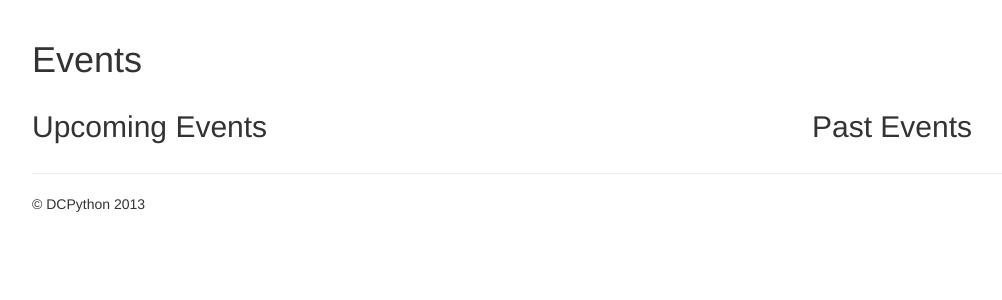
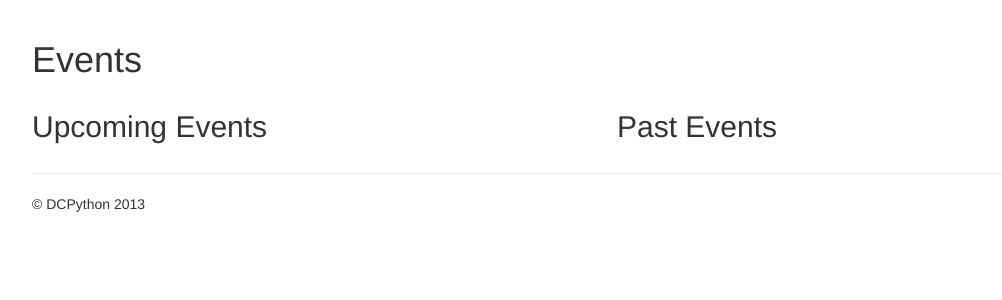
Before and after one commit to ohimors/dcpython-django, a Django app: page /events in a window 1280 px wide. Shown: the part 52-352 px from the top of the page, without its empty margins (38-1040 px from the left). Run offline with Django 3.2, Linux system fonts and the light colour scheme; some libraries are stand-ins or nearby versions.

Commit message:
Half it (compromise)

```diff
--- a/events/templates/events/events.html
+++ b/events/templates/events/events.html
@@ -11,7 +11,7 @@
         </div>
       </div>
       <div class="row">
-        <div class="col-lg-8">
+        <div class="col-lg-6">
           <h2>Upcoming Events</h2>
           {% for event in upcoming %}
           <hr />
@@ -26,7 +26,7 @@
           </p>
           {% endfor %}
         </div>
-        <div class="col-lg-4">
+        <div class="col-lg-6">
           <h2>Past Events</h2>
           {% for event in past %}
           <hr />
```
